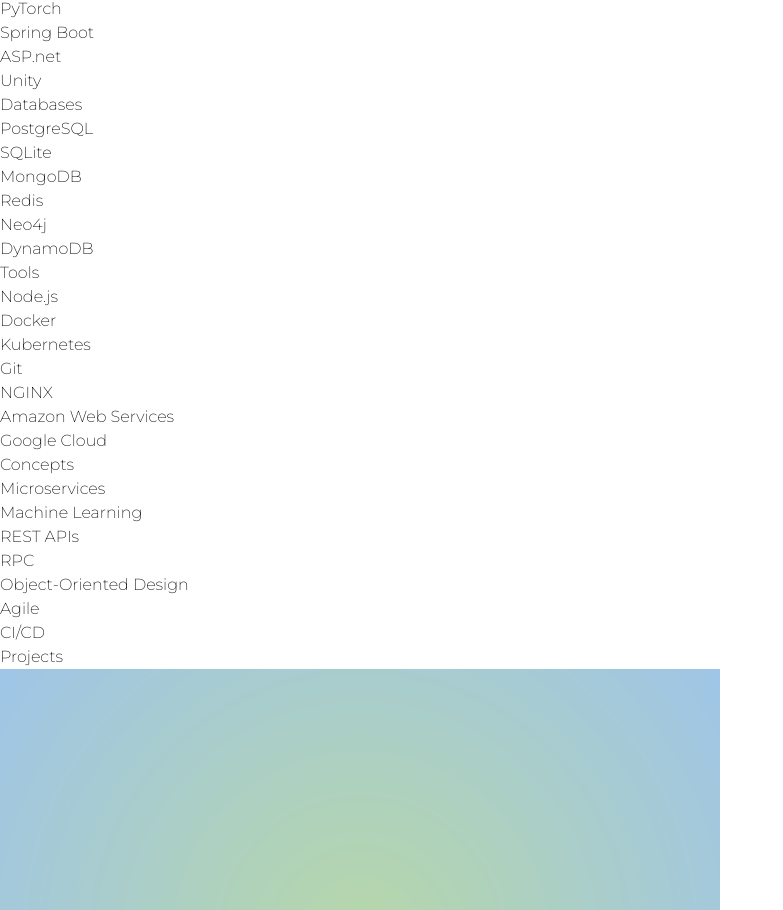
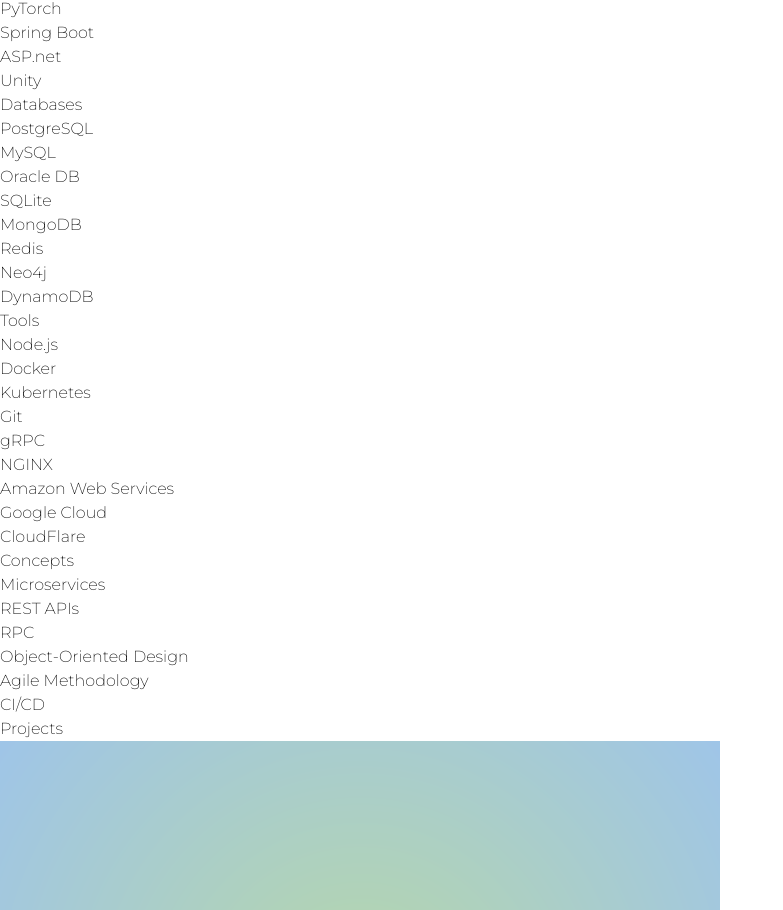
Before and after one commit to JeffC25/JeffC25.github.io, a React (Vite) app: page / in a window 1280 px wide. Shown: the part 1571-2481 px from the top of the page, without its empty margins (0-783 px from the left). Built offline with nearby package versions, Linux system fonts and the light colour scheme.

Commit message:
update SkillsWidget.tsx

```diff
--- a/src/components/SkillsWidget.tsx
+++ b/src/components/SkillsWidget.tsx
@@ -22,7 +22,7 @@ const SkillsWidget = ({ tab }: Props) => {
                 "HTML/CSS",
                 // "Verilog",
                 // "MATLAB"
-                ]} />
+            ]} />
 
             <SkillCategory category="Frameworks" skills={[
                 "React",
@@ -35,36 +35,40 @@ const SkillsWidget = ({ tab }: Props) => {
                 "Spring Boot",
                 "ASP.net",
                 "Unity"
-                ]} />
+            ]} />
 
             <SkillCategory category="Databases" skills={[
                 "PostgreSQL",
+                "MySQL",
+                "Oracle DB",
                 "SQLite",
                 "MongoDB",
                 "Redis",
                 "Neo4j",
                 "DynamoDB"
-                ]} />
+            ]} />
 
             <SkillCategory category="Tools" skills={[
                 "Node.js",
                 "Docker",
                 "Kubernetes",
                 "Git",
+                "gRPC",
                 "NGINX",
                 "Amazon Web Services",
-                "Google Cloud"
-                ]} />
+                "Google Cloud",
+                "CloudFlare"
+            ]} />
 
             <SkillCategory category="Concepts" skills={[
                 "Microservices",
-                "Machine Learning",
+                // "Machine Learning",
                 "REST APIs",
                 "RPC",
                 "Object-Oriented Design",
-                "Agile",
+                "Agile Methodology",
                 "CI/CD"
-                ]} />
+            ]} />
         </section>
     )
 }
```
